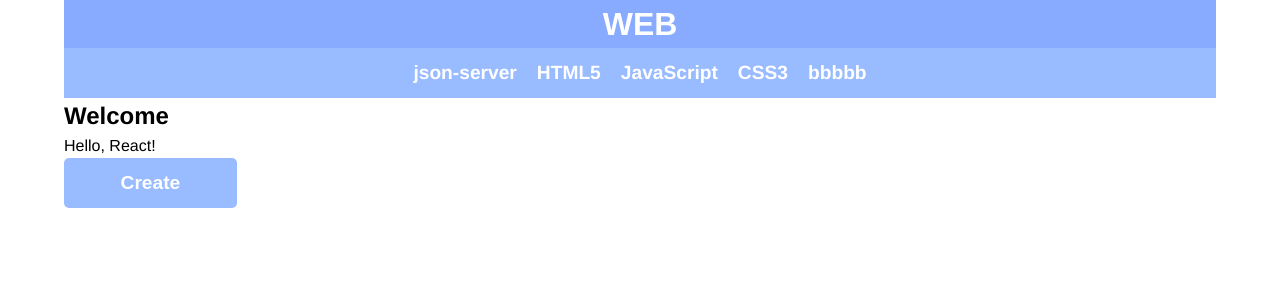
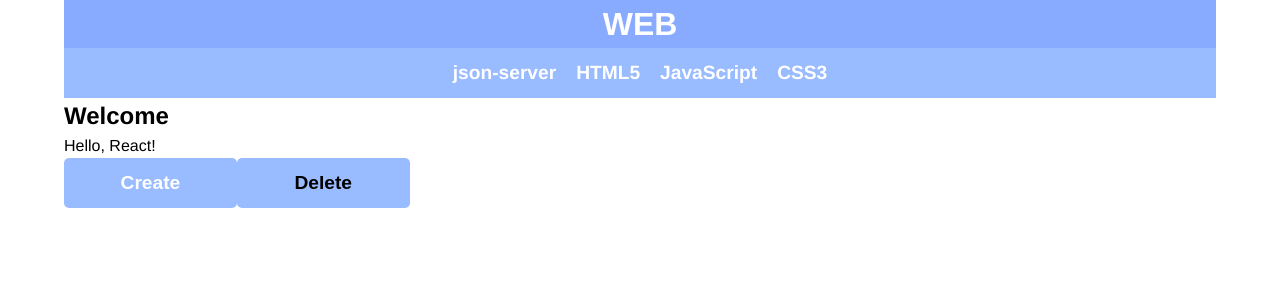
Before and after one commit to hyoungqu23/TIL_elice, a React (Create React App) app in the folder React/w12/react-example/: page / in a window 1280 px wide. Shown: the top 300 px of the page. Built offline with nearby package versions, Linux system fonts and the light colour scheme; data requests are answered from the project's data file.

Commit message:
[0620] handleDelete 추가

```diff
--- a/React/w12/react-example/db.json
+++ b/React/w12/react-example/db.json
@@ -19,11 +19,6 @@
       "title": "CSS3",
       "body": "CSS3 is styling language.",
       "id": 4
-    },
-    {
-      "title": "bbbbb",
-      "body": "bbbb",
-      "id": 5
     }
   ]
 }
--- a/React/w12/react-example/src/App.js
+++ b/React/w12/react-example/src/App.js
@@ -82,7 +82,7 @@ const Create = ({ onCreate }) => {
   );
 };
 
-const Control = () => {
+const Control = ({ onDelete }) => {
   const { id } = useParams();
 
   let contextUI = null;
@@ -102,6 +102,13 @@ const Control = () => {
       <li>
         <PrimaryButton>
           <Link to="/create">Create</Link>
+        </PrimaryButton>
+        <PrimaryButton
+          onClick={() => {
+            onDelete(id);
+          }}
+        >
+          Delete
         </PrimaryButton>
       </li>
       {contextUI}
@@ -223,6 +230,17 @@ function App() {
     refreshTopics();
   };
 
+  const handleDelete = async (id) => {
+    // 추가할 데이터 전송
+    const response = await fetch('http://localhost:3333/topics/' + id, {
+      method: 'DELETE',
+    });
+
+    navigate(`/`); // 홈 페이지로 이동
+
+    refreshTopics();
+  };
+
   return (
     <StyledApp>
       <GlobalStyle />
@@ -247,7 +265,13 @@ function App() {
       </Routes>
       <Routes>
         {['/', '/read/:id', '/create'].map((path) => {
-          return <Route path={path} element={<Control />} key={path} />;
+          return (
+            <Route
+              path={path}
+              element={<Control onDelete={handleDelete} />}
+              key={path}
+            />
+          );
         })}
       </Routes>
     </StyledApp>
```
